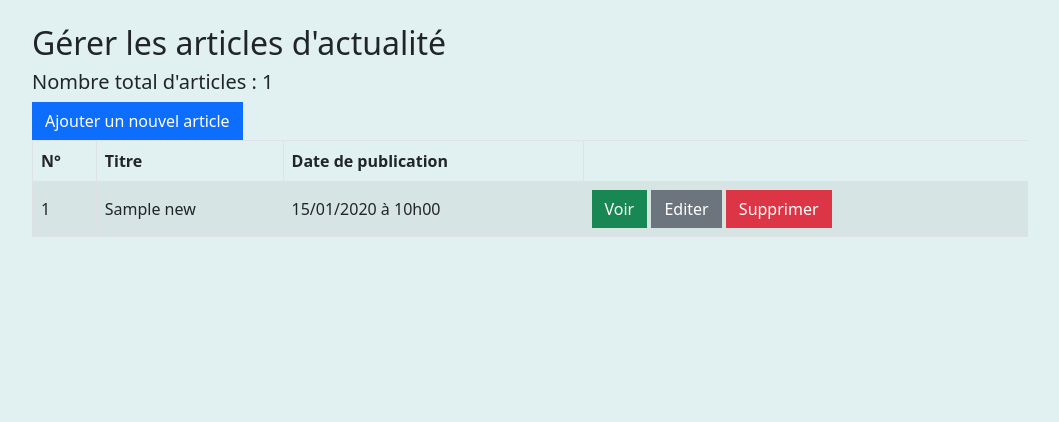
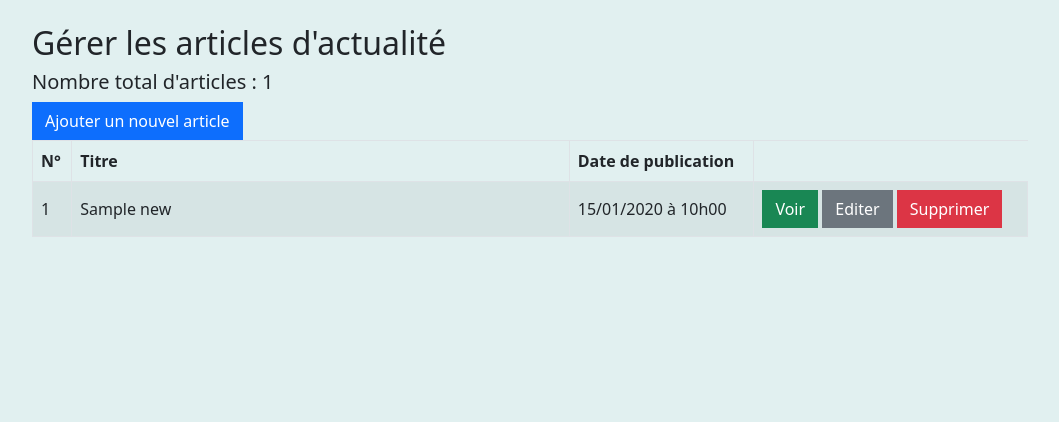
Before and after one commit to Boudev-m/property-center-immo78, a Symfony app: template templates/admin/news/index.html.twig in a window 1280 px wide. Shown: the part 85-507 px from the top of the page, without its empty margins (110-1169 px from the left). Run offline with Twig, Linux system fonts and the light colour scheme; the template is opened without the code that fills it: most values are stand-ins (such as "Sample title", 1, 10 or a date in 2020); some libraries are stand-ins or nearby versions.

Commit message:
mod: layout

```diff
--- a/templates/admin/news/index.html.twig
+++ b/templates/admin/news/index.html.twig
@@ -23,7 +23,7 @@
         <thead>
             <tr>
                 <th>N°</th>
-                <th>Titre</th>
+                <th class="col-6">Titre</th>
                 <th>Date de publication</th>
             </tr>
         </thead>
```
